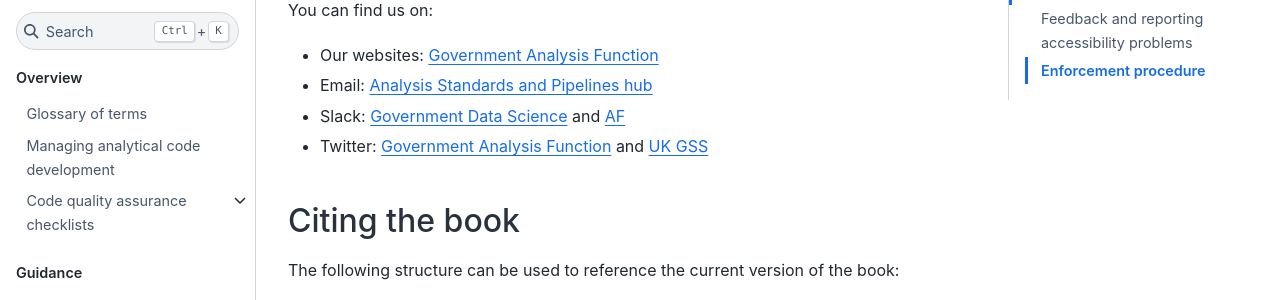
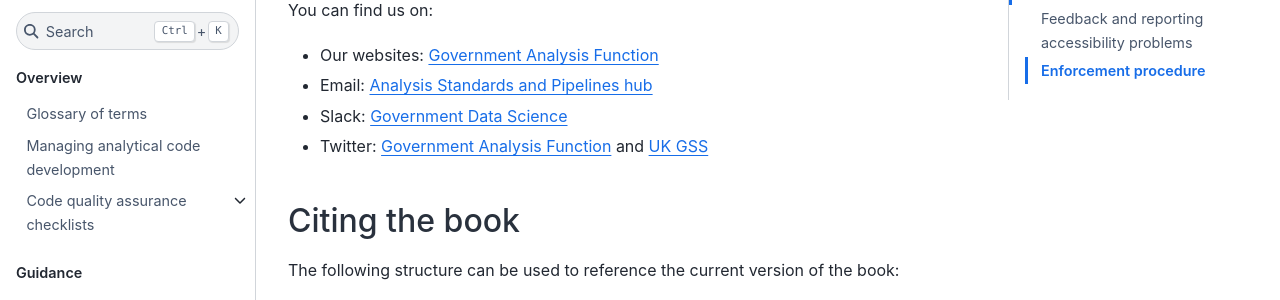
Before and after one commit to best-practice-and-impact/qa-of-code-guidance, a Jupyter Book: the page built from book/intro.md, in a window 1280 px wide and 900 px high, scrolled down 1159 px. Shown: the part 154-454 px from the top of the window. Built offline with Jupyter Book 1.0.4 settings and Sphinx 7.4.7 and the Sphinx Book theme 1.1.4, drawn with Linux system fonts in a browser that asks for light colours.

Commit message:
Remove AF slack link

```diff
--- a/book/intro.md
+++ b/book/intro.md
@@ -28,7 +28,7 @@ The Analysis Standards and Pipelines hub supports government analysis by providi
 You can find us on:
 - Our websites: [Government Analysis Function](https://www.gov.uk/government/organisations/government-analysis-function)
 - Email: [Analysis Standards and Pipelines hub](mailto:ASAP@ons.gov.uk)
-- Slack: [Government Data Science](https://govdatascience.slack.com) and [AF](https://gov-stats-service.slack.com)
+- Slack: [Government Data Science](https://govdatascience.slack.com)
 - Twitter: [Government Analysis Function](https://twitter.com/gov_analysis) and [UK GSS](https://twitter.com/ukgss)
 
 ## Citing the book
```
